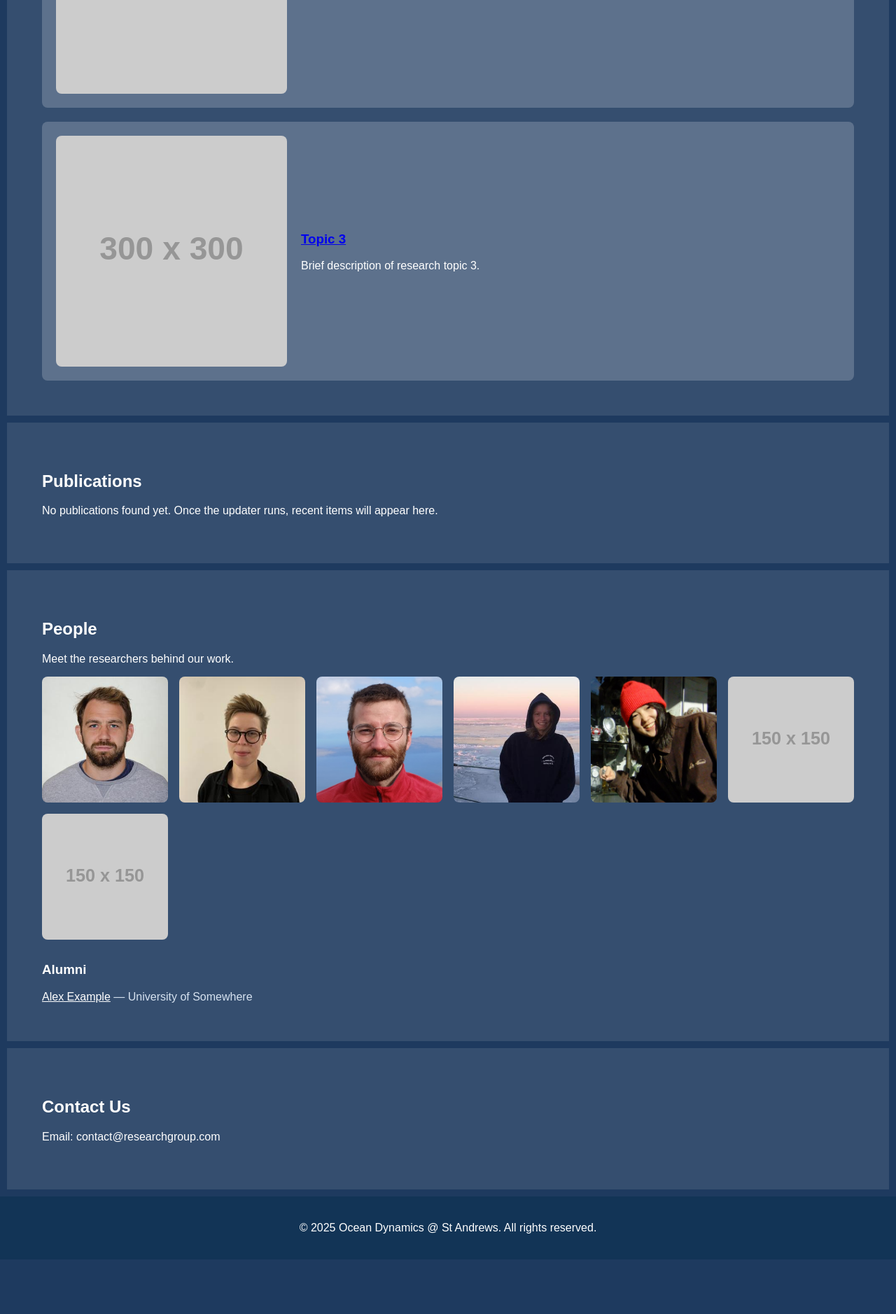
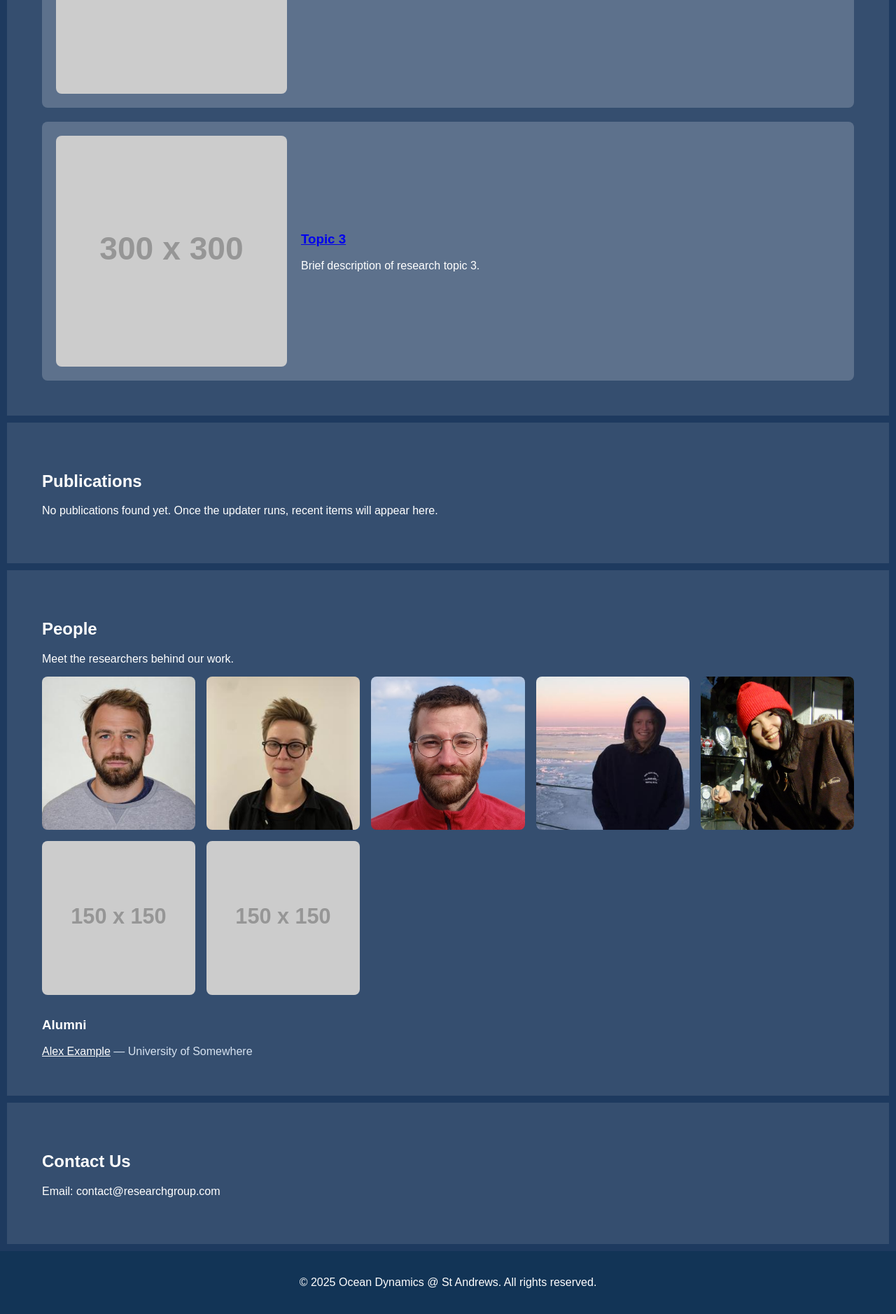
Before and after one commit to ODyn-StAndrews/ODyn-StAndrews.github.io, a Jekyll site: the page built from index.html, in a window 1280 px wide. Shown: the part 1346-3224 px from the top of the page at 70% size. Built offline with Jekyll 4.4.1, drawn with Linux system fonts in a browser that asks for light colours; before the commit the page ends 3146 px from its top, so only the background shows below that.

Commit message:
People UI: robust square sizing using padding-top; hover/focus overlay on entire card; consistent grid sizing

```diff
--- a/_includes/person_card.html
+++ b/_includes/person_card.html
@@ -1,5 +1,5 @@
-<div class="person-card">
-  <div class="person-image">
+<div class="person-card" tabindex="0">
+  <div class="person-image" tabindex="-1">
     <img src="{{ include.image | default: 'https://via.placeholder.com/300' }}" alt="{{ include.name }}" loading="lazy">
     <div class="person-overlay">
       <h3 class="person-name"><a href="{{ include.url }}">{{ include.name }}</a></h3>
--- a/assets/css/styles.css
+++ b/assets/css/styles.css
@@ -57,15 +57,15 @@
 .research-text { width: 70%; }
 .people-container {
   display: grid;
-  grid-template-columns: repeat(auto-fit, minmax(180px, 1fr));
+  grid-template-columns: repeat(auto-fill, minmax(200px, 1fr));
   gap: 16px;
   align-items: stretch;
 }
 
 /* Card and image */
-.person-card { position: relative; width: 100%; }
-.person-image { position: relative; width: 100%; aspect-ratio: 1 / 1; overflow: hidden; border-radius: 8px; }
-.person-image img { width: 100%; height: 100%; object-fit: cover; display: block; }
+.person-card { position: relative; width: 100%; outline: none; }
+.person-image { position: relative; width: 100%; padding-top: 100%; overflow: hidden; border-radius: 8px; }
+.person-image img { position: absolute; top: 0; left: 0; width: 100%; height: 100%; object-fit: cover; display: block; }
 
 /* Overlay */
 .person-overlay {
@@ -76,8 +76,9 @@
   opacity: 0;
   transition: opacity 200ms ease-in-out;
 }
-.person-image:hover .person-overlay,
-.person-image:focus-within .person-overlay { opacity: 1; }
+.person-card:hover .person-overlay,
+.person-card:focus .person-overlay,
+.person-card:focus-within .person-overlay { opacity: 1; }
 
 .person-name { margin: 0; font-size: 1.05rem; }
 .person-name a { color: #ffffff; text-decoration: none; }
```
